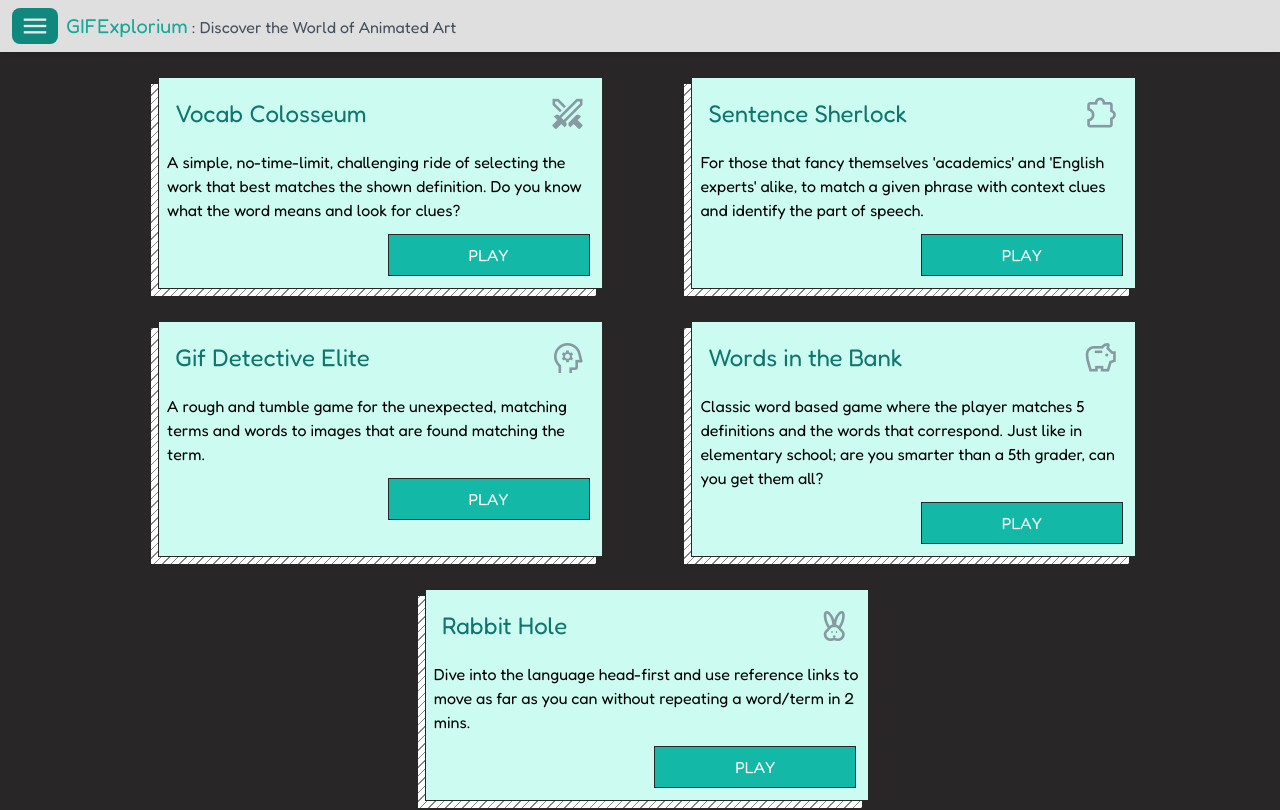
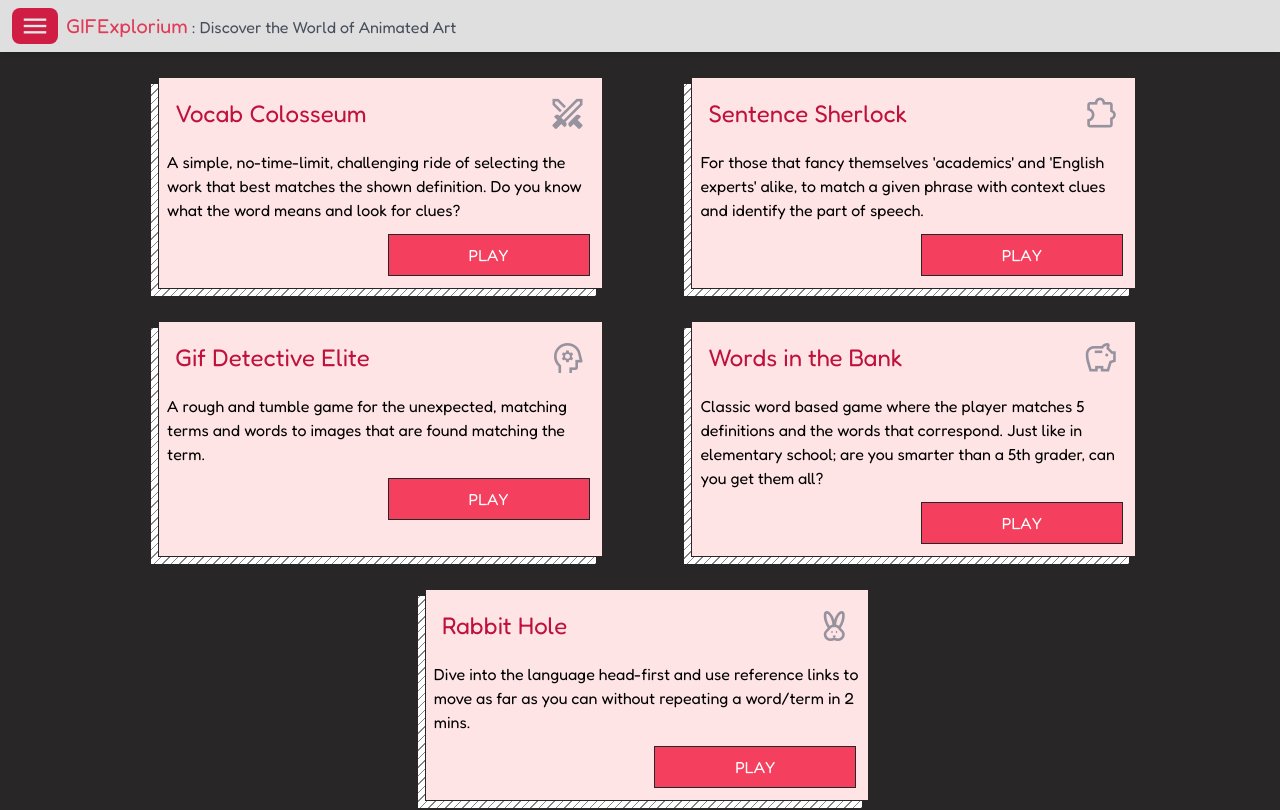
Before and after one commit to Cplacke/dictionary, a React (Create React App) app: page /game in a window 1280 px wide. Shown: the top 810 px of the page. Built offline with nearby package versions, Linux system fonts and the light colour scheme; no server answers; a web font is replaced by a local one.

Commit message:
add publish build

```diff
--- a/src/App.js
+++ b/src/App.js
@@ -33,7 +33,7 @@ const App = () => {
   const [ searchTerm, setSearchTerm ] = useState(getWordOfDay());
   const [ data, setData ] = useState([]);
   const [ src, setSrc ] = useState('');
-  const [ themeColor, setThemeColor ] = useState('teal');
+  const [ themeColor, setThemeColor ] = useState('Rose');
   const [ backEnabled, setBackEnabled ] = useState(false);
   const [ navStack, setNavStack ] = useState(new Set());
 
--- a/src/components/functional/Navigation.js
+++ b/src/components/functional/Navigation.js
@@ -43,8 +43,8 @@ export const Navigation = () => {
         ];
         return (
             <span>
-                <span>{ selection.title }</span>
-                <span className="hidden md:inline text-gray-600 text-base"> : { selection.subtitle }</span>
+                <span>{ selection?.title }</span>
+                <span className="hidden md:inline text-gray-600 text-base"> : { selection?.subtitle }</span>
             </span>
         )
     }
--- a/src/components/functional/SettingsModal.js
+++ b/src/components/functional/SettingsModal.js
@@ -71,31 +71,37 @@ export const SettingsModal = ({
                     <Icon icon="settings" className="text-3xl md:text-4xl mr-2 md:ml-3" />
                     Settings
                 </NavLink>
-                <div className="ml-10 mr-1">
-                    <div className="text-xl text-primary-500"> Theme Color </div>
-                    <select className="p-2 px-4 w-full bg-primary-100">
+                <div className="ml-10 mr-1 text-xl">
+                    <div className="text-primary-500"> Theme Color </div>
+                    <select className="p-2 px-4 w-full bg-primary-100"
+                        value={themeColor}
+                        onChange={(e) => setThemeColor(e.target.value)}
+                    >
                         {
                             ThemeColors.map((color) => {
-                                return <option onClick={() => setThemeColor(color)}>{
-                                    color
-                                }</option>
+                                return (
+                                    <option key={color+'-option'}>
+                                    {/* <option onClick={() => setThemeColor(color)} > */}
+                                        { color }
+                                    </option>
+                                )
                             })
                         }
                     </select>
-                    <div className="text-xl mt-1 text-primary-500"> Word Set </div>
+                    <div className="mt-1 text-primary-500"> Word Set </div>
                     <select className="p-2 px-4 w-full bg-primary-100">
                         {
                             [ 'SAT Terms', 'Elementary Terms', 'Medical Terms' ].map((set) => {
-                                return <option>{
+                                return <option key={set+'-option'}>{
                                     set
                                 }</option>
                             })
                         }
                     </select>
-                    <div className="text-xl mt-1 text-primary-500"> Urban Dictionary Enabled </div>
+                    <div className="mt-1 text-primary-500"> Urban Dictionary Enabled </div>
                     <div className="flex pl-2 mt-1 cursor-not-allowed">
-                        <input type="checkbox" disabled className="p-2 px-4 scale-2 bg-primary-100 cursor-not-allowed" style={{ scale: '2.2' }}/>
-                        <span className="ml-5"> Disabled </span>
+                        <input type="checkbox" disabled className="p-2 px-4 mr-3 scale-2 bg-primary-100 cursor-not-allowed" style={{ scale: '1.5' }}/>
+                        <span> Disabled </span>
                     </div>
                 </div>
             </div>
--- a/src/routes/ThemeProvider.js
+++ b/src/routes/ThemeProvider.js
@@ -37,7 +37,7 @@ export const ThemeProvider = (value) => {
 }
 
 const tailwindColorTheme = {
-    slate: {
+    Slate: {
         '50': '#f8fafc',
         '100': '#f1f5f9',
         '200': '#e2e8f0',
@@ -50,7 +50,7 @@ const tailwindColorTheme = {
         '900': '#0f172a',
         '950': '#020617',
     },
-    gray: {
+    Gray: {
         '50': '#f9fafb',
         '100': '#f3f4f6',
         '200': '#e5e7eb',
@@ -63,7 +63,7 @@ const tailwindColorTheme = {
         '900': '#111827',
         '950': '#030712',
     },
-    zinc: {
+    Zinc: {
         '50': '#fafafa',
         '100': '#f4f4f5',
         '200': '#e4e4e7',
@@ -76,7 +76,7 @@ const tailwindColorTheme = {
         '900': '#18181b',
         '950': '#09090b',
     },
-    neutral: {
+    Neutral: {
         '50': '#fafafa',
         '100': '#f5f5f5',
         '200': '#e5e5e5',
@@ -89,7 +89,7 @@ const tailwindColorTheme = {
         '900': '#171717',
         '950': '#0a0a0a',
     },
-    stone: {
+    Stone: {
         '50': '#fafaf9',
         '100': '#f5f5f4',
         '200': '#e7e5e4',
@@ -102,7 +102,7 @@ const tailwindColorTheme = {
         '900': '#1c1917',
         '950': '#0c0a09',
     },
-    red: {
+    Red: {
         '50': '#fef2f2',
         '100': '#fee2e2',
         '200': '#fecaca',
@@ -115,7 +115,7 @@ const tailwindColorTheme = {
         '900': '#7f1d1d',
         '950': '#450a0a',
     },
-    orange: {
+    Orange: {
         '50': '#fff7ed',
         '100': '#ffedd5',
         '200': '#fed7aa',
@@ -128,7 +128,7 @@ const tailwindColorTheme = {
         '900': '#7c2d12',
         '950': '#431407',
     },
-    amber: {
+    Amber: {
         '50': '#fffbeb',
         '100': '#fef3c7',
         '200': '#fde68a',
@@ -141,7 +141,7 @@ const tailwindColorTheme = {
         '900': '#78350f',
         '950': '#451a03',
     },
-    yellow: {
+    Yellow: {
         '50': '#fefce8',
         '100': '#fef9c3',
         '200': '#fef08a',
@@ -154,7 +154,7 @@ const tailwindColorTheme = {
         '900': '#713f12',
         '950': '#422006',
     },
-    lime: {
+    Lime: {
         '50': '#f7fee7',
         '100': '#ecfccb',
         '200': '#d9f99d',
@@ -167,7 +167,7 @@ const tailwindColorTheme = {
         '900': '#365314',
         '950': '#1a2e05',
     },
-    green: {
+    Green: {
         '50': '#f0fdf4',
         '100': '#dcfce7',
         '200': '#bbf7d0',
@@ -180,7 +180,7 @@ const tailwindColorTheme = {
         '900': '#14532d',
         '950': '#052e16',
     },
-    emerald: {
+    Emerald: {
         '50': '#ecfdf5',
         '100': '#d1fae5',
         '200': '#a7f3d0',
@@ -193,7 +193,7 @@ const tailwindColorTheme = {
         '900': '#064e3b',
         '950': '#022c22',
     },
-    teal: {
+    Teal: {
         '50': '#f0fdfa',
         '100': '#ccfbf1',
         '200': '#99f6e4',
@@ -206,7 +206,7 @@ const tailwindColorTheme = {
         '900': '#134e4a',
         '950': '#042f2e',
     },
-    cyan: {
+    Cyan: {
         '50': '#ecfeff',
         '100': '#cffafe',
         '200': '#a5f3fc',
@@ -219,7 +219,7 @@ const tailwindColorTheme = {
         '900': '#164e63',
         '950': '#083344',
     },
-    sky: {
+    Sky: {
         '50': '#f0f9ff',
         '100': '#e0f2fe',
         '200': '#bae6fd',
@@ -232,7 +232,7 @@ const tailwindColorTheme = {
         '900': '#0c4a6e',
         '950': '#082f49',
     },
-    blue: {
+    Blue: {
         '50': '#eff6ff',
         '100': '#dbeafe',
         '200': '#bfdbfe',
@@ -245,7 +245,7 @@ const tailwindColorTheme = {
         '900': '#1e3a8a',
         '950': '#172554',
     },
-    indigo: {
+    Indigo: {
         '50': '#eef2ff',
         '100': '#e0e7ff',
         '200': '#c7d2fe',
@@ -258,7 +258,7 @@ const tailwindColorTheme = {
         '900': '#312e81',
         '950': '#1e1b4b',
     },
-    violet: {
+    Violet: {
         '50': '#f5f3ff',
         '100': '#ede9fe',
         '200': '#ddd6fe',
@@ -271,7 +271,7 @@ const tailwindColorTheme = {
         '900': '#4c1d95',
         '950': '#2e1065',
     },
-    purple: {
+    Purple: {
         '50': '#faf5ff',
         '100': '#f3e8ff',
         '200': '#e9d5ff',
@@ -284,7 +284,7 @@ const tailwindColorTheme = {
         '900': '#581c87',
         '950': '#3b0764',
     },
-    fuchsia: {
+    Fuchsia: {
         '50': '#fdf4ff',
         '100': '#fae8ff',
         '200': '#f5d0fe',
@@ -297,7 +297,7 @@ const tailwindColorTheme = {
         '900': '#701a75',
         '950': '#4a044e',
     },
-    pink: {
+    Pink: {
         '50': '#fdf2f8',
         '100': '#fce7f3',
         '200': '#fbcfe8',
@@ -310,7 +310,7 @@ const tailwindColorTheme = {
         '900': '#831843',
         '950': '#500724',
     },
-    rose: {
+    Rose: {
         '50': '#fff1f2',
         '100': '#ffe4e6',
         '200': '#fecdd3',
```
Also changed, not shown: 11 other files (tests, documents, lock files or other folders).
